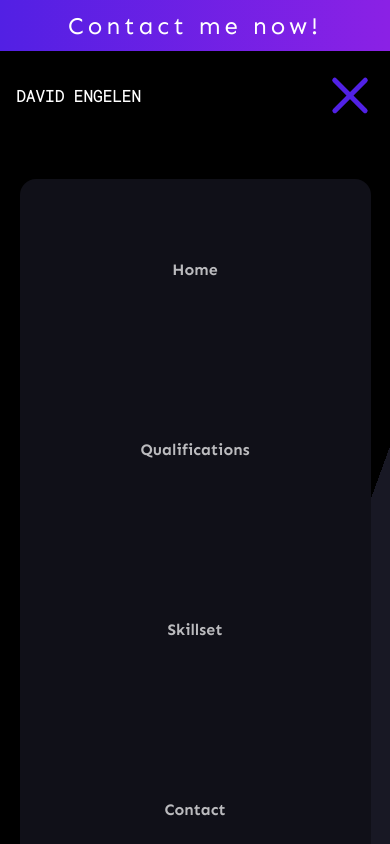
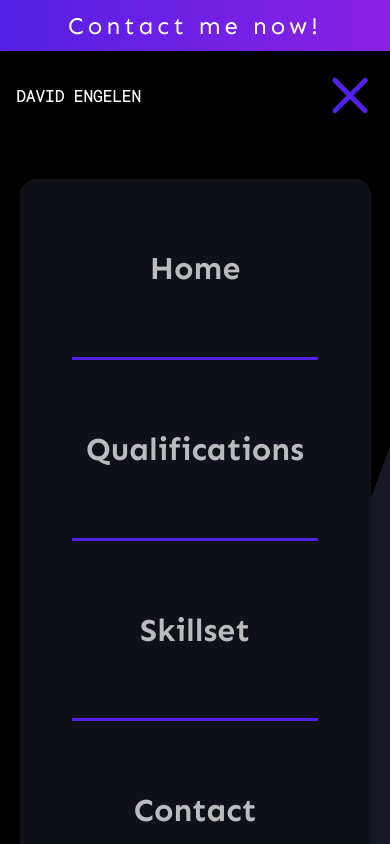
Before and after one commit to robelene112/refactorWebsite, a plain HTML site: page index.html in a window 390 px wide. Both pictures are taken after a click on the element 350 px from the left and 95 px from the top of the page. Shown: the top 844 px of the page. Drawn offline with Linux system fonts and the light colour scheme.

Commit message:
Finish header on both mobile and desktop.

```diff
--- a/index.html
+++ b/index.html
@@ -19,7 +19,9 @@
 
 <body>
 	<div class='banner'>
-		<a><h2>Contact me now!</h2></a>
+		<a>
+			<h2>Contact me now!</h2>
+		</a>
 	</div>
 	<header>
 		<div class='header-container'>
@@ -28,7 +30,7 @@
 					<h1>DAVID ENGELEN</h1>
 				</a>
 			</div>
-			<nav>
+			<nav class='desktop-nav'>
 				<ul>
 					<li><a href="#">Home</a></li>
 					<li><a href="#">Qualifications</a></li>
@@ -42,8 +44,17 @@
 				<div class="hamburger-line"></div>
 			</div>
 		</div>
-		<div class='mobile-nav-container'>
-			<div class="mobile-nav"></div>
+		<div class="nav-menu-container">
+			<div class="nav-container">
+				<nav class="mobile-nav">
+					<ul>
+						<li><a href="#">Home</a></li>
+						<li><a href="#">Qualifications</a></li>
+						<li><a href="#">Skillset</a></li>
+						<li><a href="#">Contact</a></li>
+					</ul>
+				</nav>
+			</div>
 		</div>
 	</header>
 </body>
--- a/main.js
+++ b/main.js
@@ -1,24 +1,15 @@
 const hamburgerMenu = document.querySelector('.hamburger-menu')
 const header = document.querySelector('header')
 const headerContainer = document.querySelector('.header-container')
-const mobileNavContainer = document.querySelector('.mobile-nav-container')
+const navMenuContainer = document.querySelector('.nav-menu-container')
+const navContainer = document.querySelector('.nav-container')
 const mobileNav = document.querySelector('.mobile-nav')
 const desktopNav = document.querySelector('nav')
 
 document.querySelector('.hamburger-menu').addEventListener('click', () => {
 	hamburgerMenu.classList.toggle('active')
 	header.classList.toggle('active')
-	mobileNavContainer.classList.toggle('active')
+	navMenuContainer.classList.toggle('active')
+	navContainer.classList.toggle('active')
 	mobileNav.classList.toggle('active')
-
-	mobileNav.appendChild(desktopNav)
-
-	mobileNav.firstChild.classList.toggle('mobile-nav-items')
 })
-
-window.onresize = () => {
-	if (window.innerWidth > 1000) {
-		headerContainer.appendChild(mobileNav.firstChild)
-		mobileNav.removeChild(mobileNav.firstChild)
-	}
-}
--- a/mobile.css
+++ b/mobile.css
@@ -11,7 +11,7 @@
 		font-size: 1rem;
 	}
 
-	nav {
+	.desktop-nav {
 		display: none;
 	}
 
@@ -57,7 +57,7 @@
 		transform: rotate(-45deg);
 	}
 
-	.mobile-nav-container.active {
+	.nav-menu-container.active {
 		width: 100%;
 		height: 100%;
 		display: flex;
@@ -65,36 +65,59 @@
 		align-items: center;
 	}
 
-	.mobile-nav.active {
+	.nav-container.active {
 		width: 90%;
 		height: 90%;
 		border-radius: 1rem;
 		background-color: #101018;
 	}
 
-	.mobile-nav-items {
-		display: block;
+	.mobile-nav.active {
 		width: 100%;
+		height: 100%;
+		display: flex;
+		justify-content: center;
+		align-items: center;
 	}
 
-	.mobile-nav-items > ul {
+	.mobile-nav {
+		width: 100%;
+		display: flex;
+		justify-content: space-between;
+		align-items: center;
+	}
+
+	.mobile-nav > ul {
+		width: 100%;
+		height: 100%;
 		display: flex;
 		flex-direction: column;
 		justify-content: center;
 		align-items: center;
 	}
 
-	.mobile-nav-items > ul > li:last-child {
+
+	.mobile-nav > ul > li:last-child {
 		background-color: inherit;
 	}
 
 	li {
-		width: 100%;
+		width: 70%;
 		height: 100%;
+		border-bottom: 3px solid #5121E5;
+	}
+
+	li:last-child {
+		border: none;
 	}
 
 	li:last-child > a {
 		color: #BBBBBE;
+
+	}
+
+	li > a {
+		font-size: 2rem;
 	}
 
 	a:hover {
--- a/styles.css
+++ b/styles.css
@@ -52,12 +52,12 @@ h1 {
 	color: white;
 }
 
-nav {
+.desktop-nav {
 	height: 100%;
 	width: 40rem;
 }
 
-nav > ul {
+.desktop-nav > ul {
 	width: 100%;
 	height: 100%;
 	display: flex;
@@ -102,3 +102,11 @@ li > a {
 	font-weight: 600;
 	color: #bbbbbe;
 }
+
+.nav-menu-container {
+	display: none;
+}
+
+.mobile-nav {
+	display: none
+}
```
